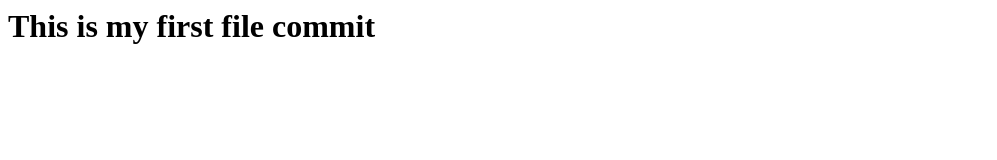
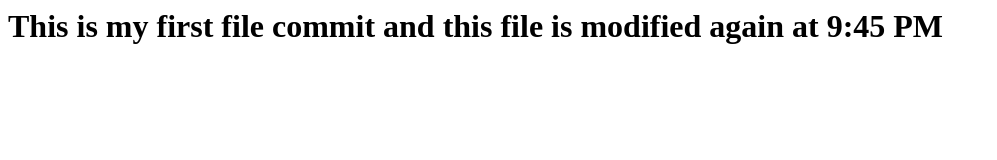
Before and after one commit to sajidsid2000/testproject2, a plain HTML site: page index.html in a window 1280 px wide. Shown: the whole page, without its empty margins (0-997 px from the left). Drawn offline with Linux system fonts and the light colour scheme.

Commit message:
index.html modified

```diff
--- a/index.html
+++ b/index.html
@@ -1,3 +1,3 @@
 <h1>
-This is my first file commit
+This is my first file commit  and this file is modified again at 9:45 PM
 </h1>
```
